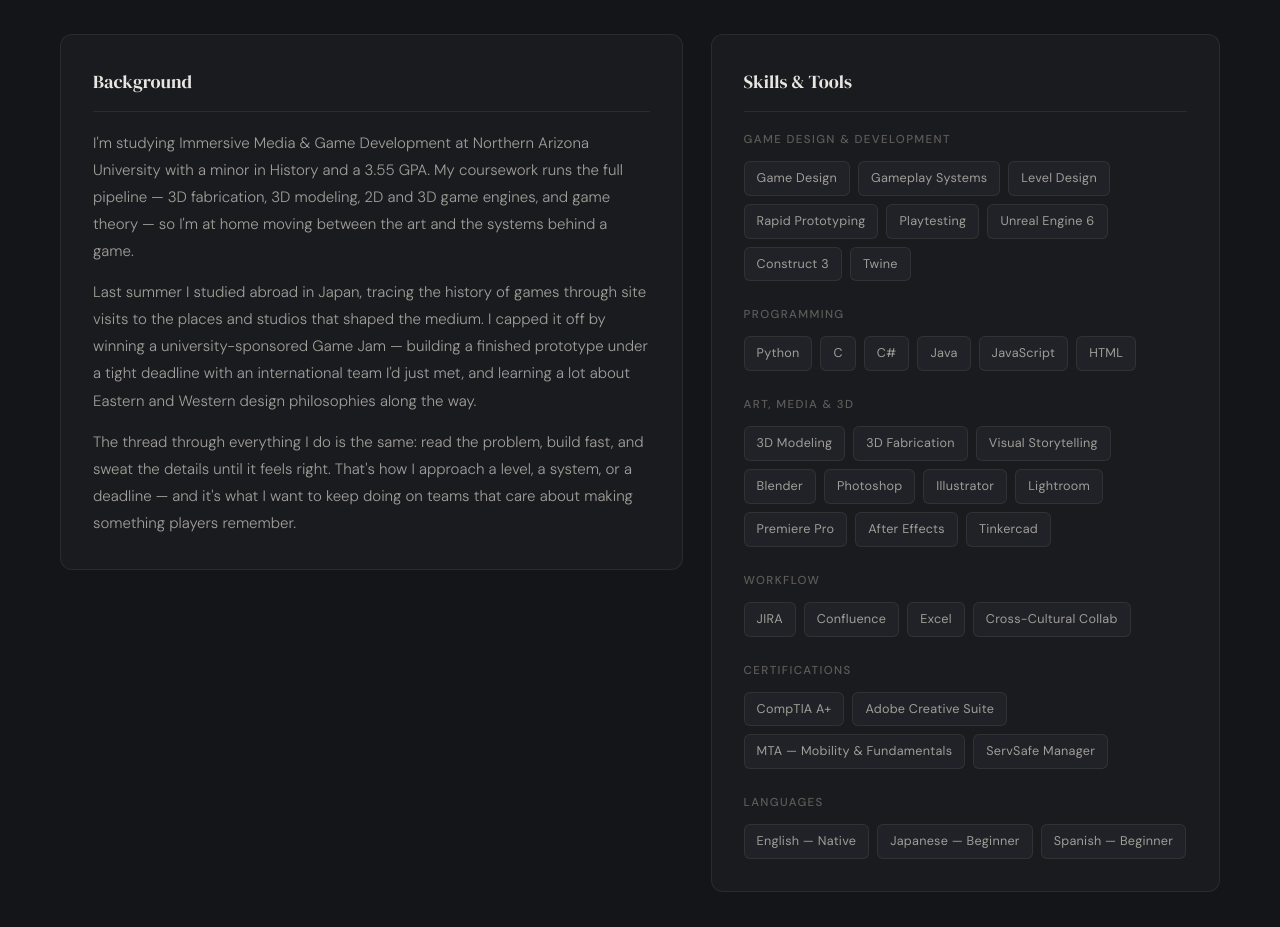
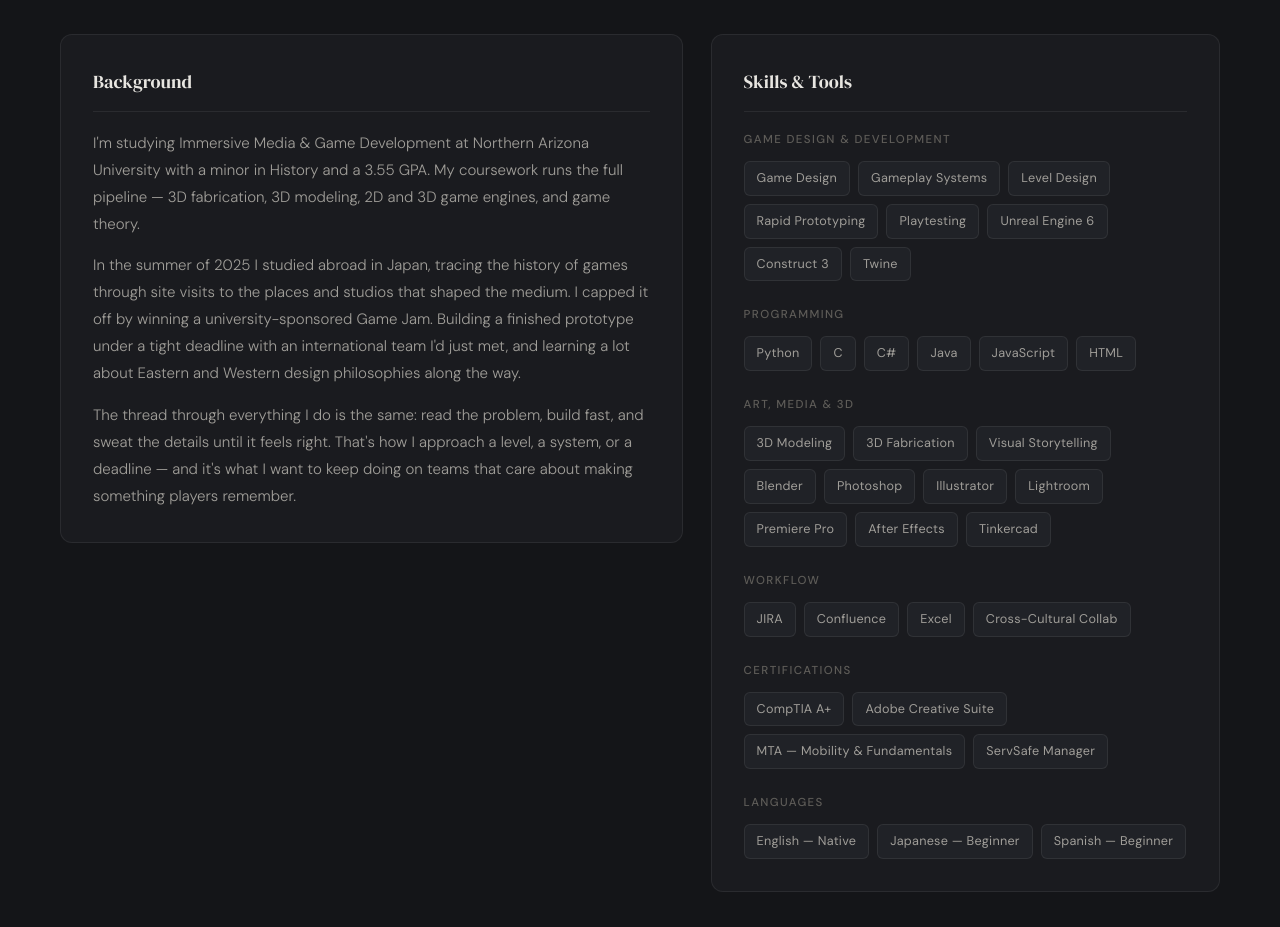
Before and after one commit to LiamJMilinazzo/Portfolio, a plain HTML site: page index.html in a window 1280 px wide. Shown: the part 1100-2027 px from the top of the page. Drawn offline with Linux system fonts and the light colour scheme.

Commit message:
Revise background and study abroad details in index.html
Updated personal background information and study abroad experience.

```diff
--- a/index.html
+++ b/index.html
@@ -626,8 +626,8 @@
         <div class="about-grid">
           <div class="card">
             <h3>Background</h3>
-            <p>I'm studying Immersive Media &amp; Game Development at Northern Arizona University with a minor in History and a 3.55 GPA. My coursework runs the full pipeline — 3D fabrication, 3D modeling, 2D and 3D game engines, and game theory — so I'm at home moving between the art and the systems behind a game.</p>
-            <p>Last summer I studied abroad in Japan, tracing the history of games through site visits to the places and studios that shaped the medium. I capped it off by winning a university-sponsored Game Jam — building a finished prototype under a tight deadline with an international team I'd just met, and learning a lot about Eastern and Western design philosophies along the way.</p>
+            <p>I'm studying Immersive Media &amp; Game Development at Northern Arizona University with a minor in History and a 3.55 GPA. My coursework runs the full pipeline — 3D fabrication, 3D modeling, 2D and 3D game engines, and game theory.</p>
+            <p>In the summer of 2025 I studied abroad in Japan, tracing the history of games through site visits to the places and studios that shaped the medium. I capped it off by winning a university-sponsored Game Jam. Building a finished prototype under a tight deadline with an international team I'd just met, and learning a lot about Eastern and Western design philosophies along the way.</p>
             <p>The thread through everything I do is the same: read the problem, build fast, and sweat the details until it feels right. That's how I approach a level, a system, or a deadline — and it's what I want to keep doing on teams that care about making something players remember.</p>
           </div>
           <div class="card">
```
